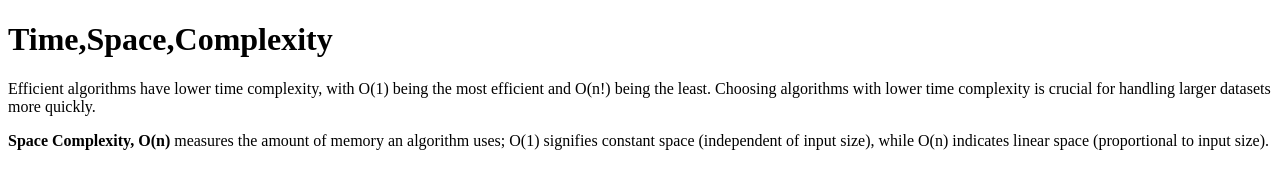
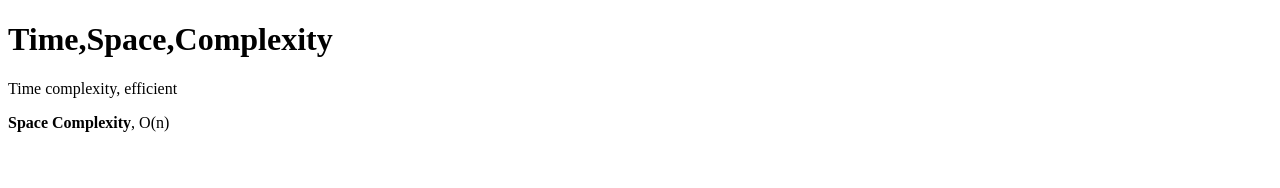
Before and after one commit to acciojob/time-and-space-complexity-gangaramA, a website: page main.html in a window 1280 px wide. Drawn offline with Linux system fonts and the light colour scheme.

Commit message:
created a submission

```diff
--- a/main.html
+++ b/main.html
@@ -9,9 +9,8 @@
 <body>
 	<!-- the entire body must be written by student -->
 	<h1>Time,Space,Complexity</h1>
-	<p>
-Efficient algorithms have lower time complexity, with O(1) being the most efficient and O(n!) being the least. Choosing algorithms with lower time complexity is crucial for handling larger datasets more quickly.</p>
-    <p><b>Space Complexity, O(n)</b> measures the amount of memory an algorithm uses; O(1) signifies constant space (independent of input size), while O(n) indicates linear space (proportional to input size).</p>
+	<p>Time complexity, efficient</p>
+	<p><b>Space Complexity</b>, O(n)</p>
     <script type="text/javascript" src="./script.js">
 </script>
 
```
